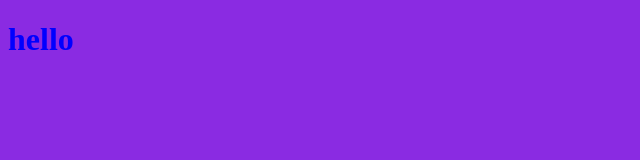
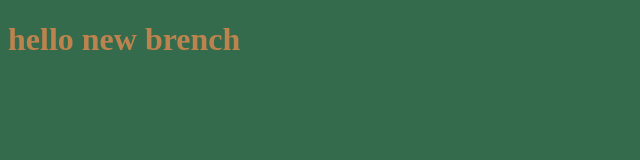
Before and after one commit to asamso/testwithomer, a plain HTML site: page index.html in a window 1280 px wide. Shown: the whole page, without its empty margins (0-640 px from the left). Drawn offline with Linux system fonts and the light colour scheme.

Commit message:
chang in html and css

```diff
--- a/index.html
+++ b/index.html
@@ -10,7 +10,7 @@
 </head>
 
 <body>
-  <h1>hello</h1>
+  <h1>hello new brench</h1>
   <script src="app.js"></script>
 </body>
 
--- a/style.css
+++ b/style.css
@@ -1,7 +1,7 @@
 h1 {
-  color: blue;
+  color: rgb(189, 131, 78);
 }
 
 body {
-  background-color: blueviolet;
+  background-color: rgb(51, 107, 76);
 }
```
